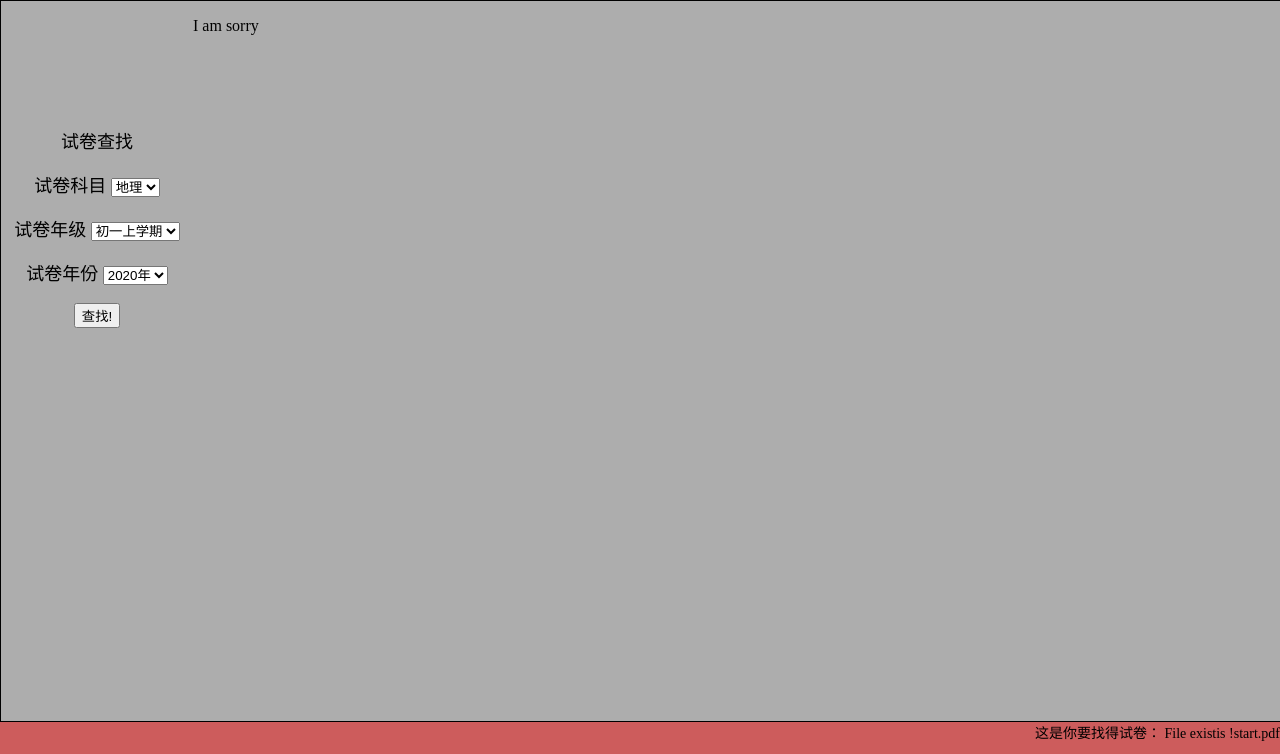
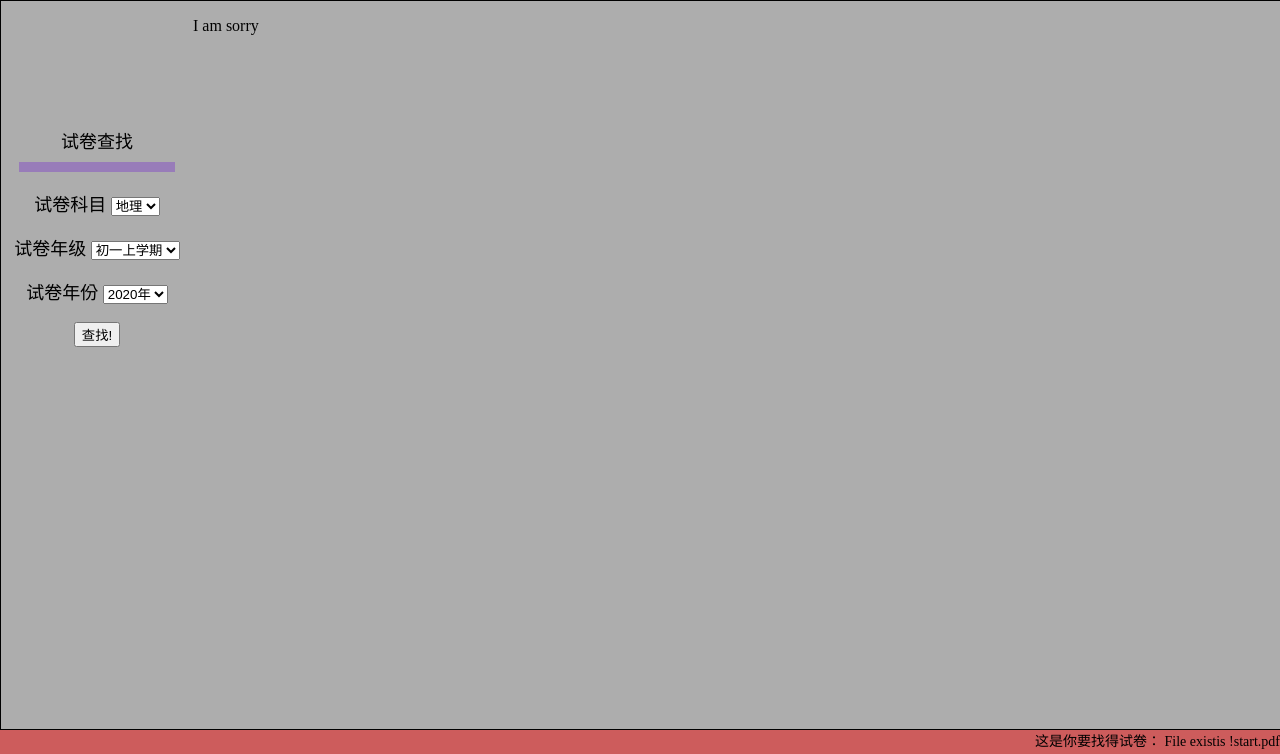
Before and after one commit to wenheping/exam, a Django app: page /dg/ in a window 1280 px wide. Shown: the part 48-802 px from the top of the page. Run offline with Django 3.2, Linux system fonts and the light colour scheme.

Commit message:
Initial 0.1

```diff
--- a/dg/templates/dg.html
+++ b/dg/templates/dg.html
@@ -14,6 +14,7 @@
       <div id="left">
        <br/><br/><br/><br/><br/><br/>
        试卷查找
+       <HR style="FILTER: alpha(opacity=100,finishopacity=0,style=2)" width="80%" color=#987cb9 SIZE=10>
        <form action="/dg/search" method="get">
         <p> 试卷科目
           <select name="ex_subject">
--- a/dg/views.py
+++ b/dg/views.py
@@ -6,7 +6,7 @@ import os
 
 from .models import DgBank
 
-pdf_dir='/root/wen/exam/wenfiles/pdf'
+pdf_dir='/root/wen/exam/wenfiles/pdf/dg/'
 
 def index(request):
     pdf_name='start.pdf'
@@ -32,22 +32,22 @@ def display(request,dg_id):
 
     return render(request,'dg.html',context)
 
-pdf_dir='/root/wen/exam/wenfiles/pdf/dg'
-
 def search_get(request):
+    file_name=request.GET['ex_grade']+request.GET['ex_year']
     try:
       paper=DgBank.objects.get(dg_grade=request.GET['ex_grade'])
     except:
       pdf_name='notfound.pdf'
-      tmp='did not found: '+paper.dg_file+'.pdf'
+      tmp='did not found: '+file_name
     else:
       pdf_name=paper.dg_file+'.pdf'
-      tmp='found it !'+pdf_name
+      tmp='found it !'+file_name
 
     pdf_file=os.path.join(pdf_dir,pdf_name)
 
     if os.path.exists(pdf_file)==False:
        pdf_name='notfound.pdf'
+       tmp='did not found: '+file_name
 
     context={}
     context['file_name']=pdf_name
--- a/wenfiles/css/home.css
+++ b/wenfiles/css/home.css
@@ -23,7 +23,7 @@
       }
     #content{
       width: 100%;
-      height:90%;
+      height:91%;
       background: #ADADAD;
       float: left;
       border-style:solid;
@@ -43,7 +43,7 @@
       }
     #footer{
       width:100%;
-      height:4%;
+      height:3%;
       float:left;
       background: #CD5C5C;
       text-align:right;
```
Also changed, not shown: 2 other files.
